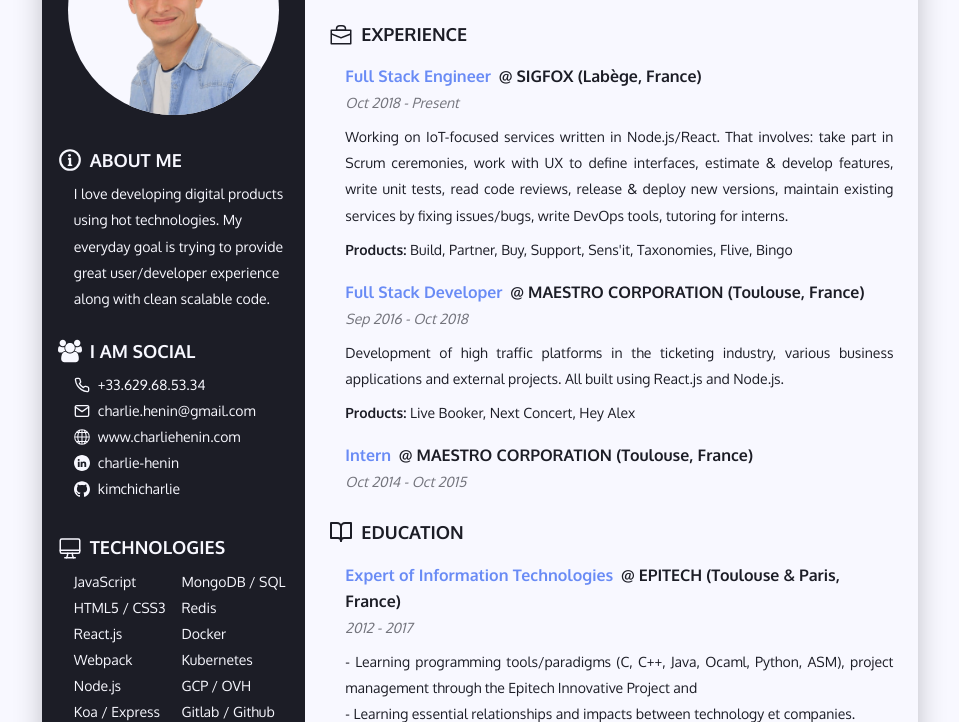
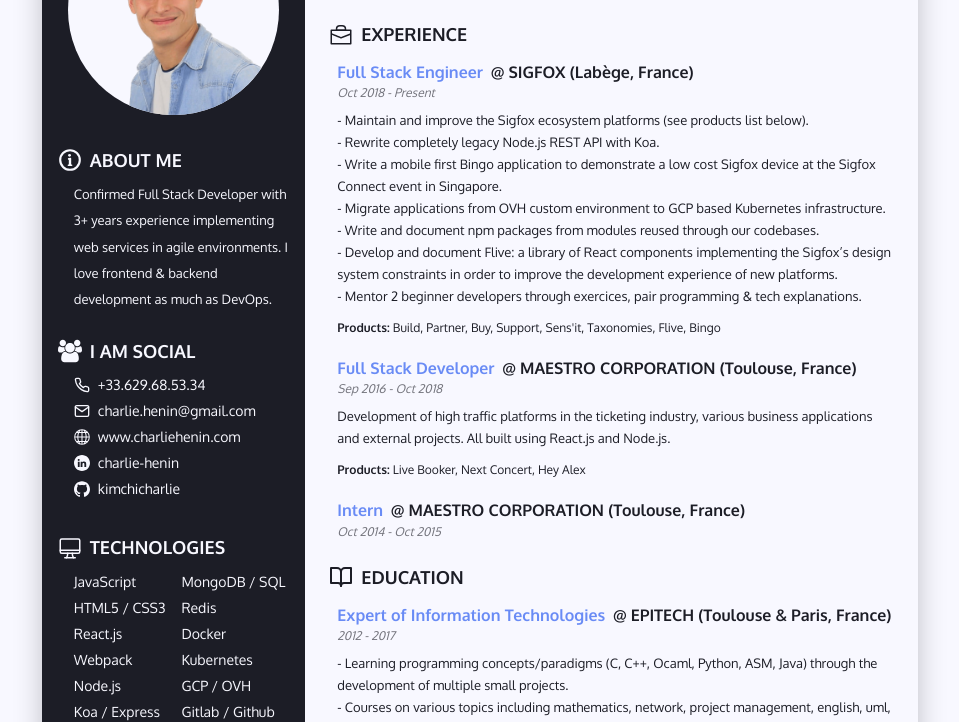
Before and after one commit to kimchicharlie/portfolio, a Gatsby site: page /resume in a window 1280 px wide. Shown: the part 335-1057 px from the top of the page, without its empty margins (160-1119 px from the left). Built offline with nearby package versions, Linux system fonts and the light colour scheme; Gatsby itself is replaced by a stand-in of ours.

Commit message:
feat: update resume content and adjust layouting

```diff
--- a/src/components/HistoricalList/index.js
+++ b/src/components/HistoricalList/index.js
@@ -22,10 +22,8 @@
               </span>
             </div>
             {item.optional && (
-              <div>
-                <span className="historical-list-item-info-optional ">
-                  {item.optional}
-                </span>
+              <div className="historical-list-item-info-optional">
+                {item.optional}
               </div>
             )}
           </div>
--- a/src/components/HistoricalList/style.css
+++ b/src/components/HistoricalList/style.css
@@ -1,10 +1,10 @@
 .historical-list {
-  margin-top: 16px;
-  padding-left: 16px;
+  margin-top: 12px;
+  padding-left: 8px;
 }
 
 .historical-list-item:not(:last-child) {
-  margin-bottom: 16px;
+  margin-bottom: 14px;
 }
 
 .historical-list-item-info {
@@ -24,7 +24,8 @@
 }
 
 .historical-list-item-info-optional {
-  font-size: 14px;
+  font-size: 12px;
+  line-height: 16px;
   opacity: 0.6;
   font-style: italic;
 }
@@ -33,13 +34,13 @@
   margin-top: 8px;
   display: flex;
   flex-direction: column;
-  font-size: 14px;
-  text-align: justify;
+  font-size: 13px;
+  line-height: 22px;
 }
 
 .historical-list-item-products {
   margin-top: 8px;
-  font-size: 14px;
+  font-size: 12px;
 }
 
 .historical-list-item-products-title {
--- a/src/views/Resume/LeftColumn/index.js
+++ b/src/views/Resume/LeftColumn/index.js
@@ -40,9 +40,9 @@
         <SectionTitle iconComponent={InfoSVG} title="ABOUT ME" />
         <div className="about-section-content">
           <p>
-            I love developing digital products using hot technologies. My
-            everyday goal is trying to provide great user/developer experience
-            along with clean scalable code.
+            Confirmed Full Stack Developer with 3+ years experience implementing
+            web services in agile environments. I love frontend & backend
+            development as much as DevOps.
           </p>
         </div>
       </div>
--- a/src/views/Resume/LeftColumn/style.css
+++ b/src/views/Resume/LeftColumn/style.css
@@ -37,7 +37,7 @@
 .about-section-content {
   padding-left: 16px;
   margin-top: 8px;
-  font-size: 14px;
+  font-size: 13px;
 }
 
 .social-section {
--- a/src/views/Resume/RightColumn/index.js
+++ b/src/views/Resume/RightColumn/index.js
@@ -29,7 +29,13 @@
               secondary: '@ SIGFOX (Labège, France)',
               optional: 'Oct 2018 - Present',
               description: [
-                'Working on IoT-focused services written in Node.js/React. That involves: take part in Scrum ceremonies, work with UX to define interfaces, estimate & develop features, write unit tests, read code reviews, release & deploy new versions, maintain existing services by fixing issues/bugs, write DevOps tools, tutoring for interns.',
+                '- Maintain and improve the Sigfox ecosystem platforms (see products list below).',
+                '- Rewrite completely legacy Node.js REST API with Koa.',
+                '- Write a mobile first Bingo application to demonstrate a low cost Sigfox device at the Sigfox Connect event in Singapore.',
+                '- Migrate applications from OVH custom environment to GCP based Kubernetes infrastructure.',
+                '- Write and document npm packages from modules reused through our codebases.',
+                '- Develop and document Flive: a library of React components implementing the Sigfox’s design system constraints in order to improve the development experience of new platforms.',
+                '- Mentor 2 beginner developers through exercices, pair programming & tech explanations.',
               ],
               products: [
                 {
@@ -61,6 +67,7 @@
                 },
                 {
                   name: 'Bingo',
+                  url: 'https://www.bingo-sigfoxconnect.com/',
                 },
               ],
             },
@@ -103,10 +110,11 @@
               secondary: '@ EPITECH (Toulouse & Paris, France)',
               optional: '2012 - 2017',
               description: [
-                '- Learning programming tools/paradigms (C, C++, Java, Ocaml, Python, ASM), project management through the Epitech Innovative Project and ',
-                '- Learning essential relationships and impacts between technology et companies.',
+                '- Learning programming concepts/paradigms (C, C++, Ocaml, Python, ASM, Java) through the development of multiple small projects.',
+                '- Courses on various topics including mathematics, network, project management, english, uml, entrepreneurship.',
                 '- Vice president of the "BDE" (Students union): animating the campus life by organizing small trips, videogames tournaments, sports games, ...',
-                '- Winning the "Toulouse Défi Numérique #2" Dataviz Award for the project "Où vont nos impots ?".',
+                '- Winning the "Toulouse Défi Numérique" Dataviz Award for the project "Où vont nos impots ?".',
+                '- Development of a domotic solution to regulate temperature and brightness through switchable glass for the Epitech Innovative Project.',
               ],
             },
             {
--- a/src/views/Resume/index.js
+++ b/src/views/Resume/index.js
@@ -19,7 +19,7 @@
   return (
     <div className="resume">
       <div className="resume-button-container">
-        <Button onClick={() => downloadFile('/charlie.png')}>
+        <Button onClick={() => downloadFile('/charlie.pdf')}>
           Download Resume
         </Button>
         <Button inverted onClick={() => setAnimated(!animated)}>
```
Also changed, not shown: static/charlie.png (deleted), 2 other files.
